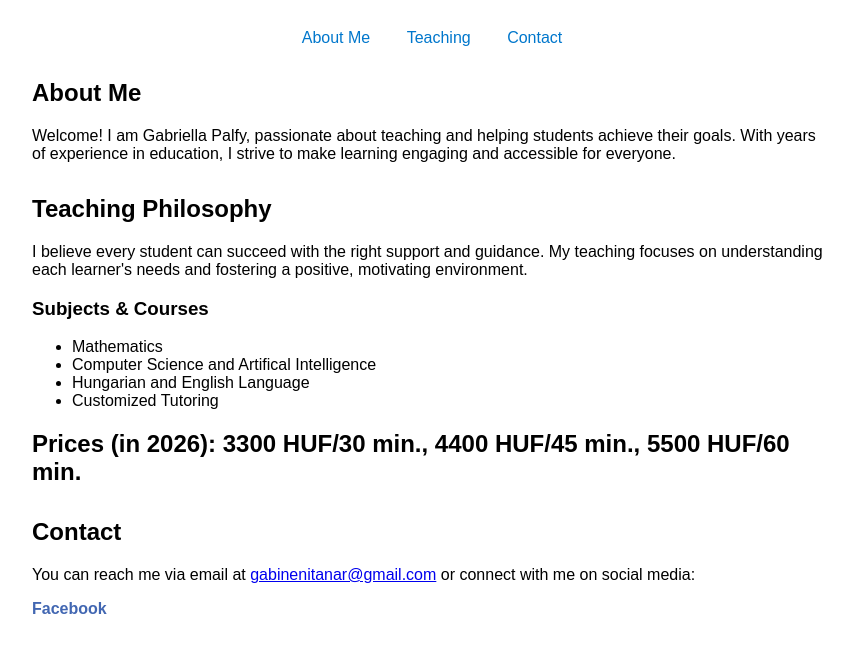
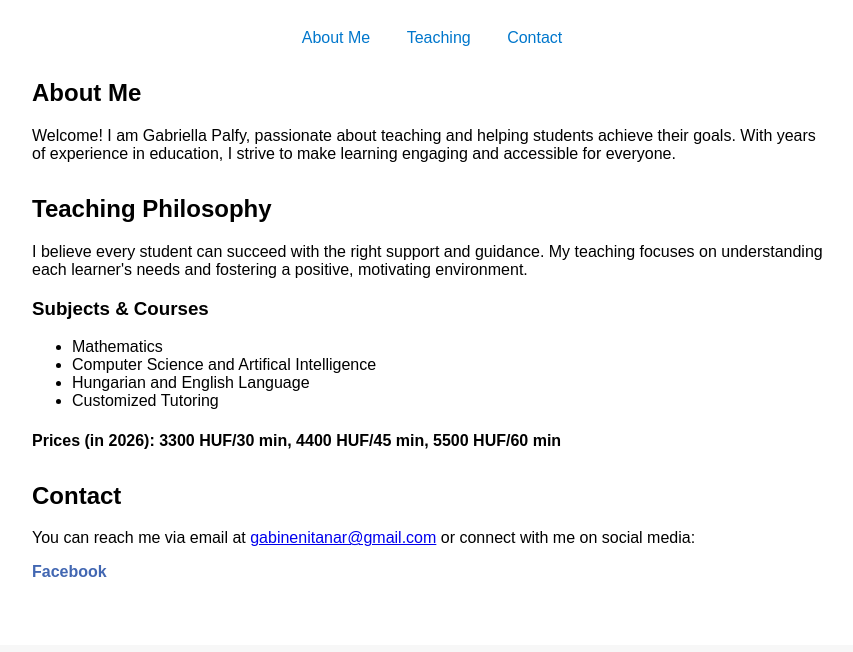
Before and after one commit to gabipalfy-dotcom/gabi-palfy, a plain HTML site: page index.html in a window 1280 px wide. Shown: the part 262-914 px from the top of the page, without its empty margins (208-1061 px from the left). Drawn offline with Linux system fonts and the light colour scheme.

Commit message:
Change prices heading from h2 to h4

```diff
--- a/index.html
+++ b/index.html
@@ -42,7 +42,7 @@
         <li>Hungarian and English Language</li>
         <li>Customized Tutoring</li>
       </ul>
-      <h2>Prices (in 2026): 3300 HUF/30 min., 4400 HUF/45 min., 5500 HUF/60 min.</h2>
+      <h4>Prices (in 2026): 3300 HUF/30 min, 4400 HUF/45 min, 5500 HUF/60 min</h4>
     </section>
     <section id="contact">
       <h2>Contact</h2>
```
